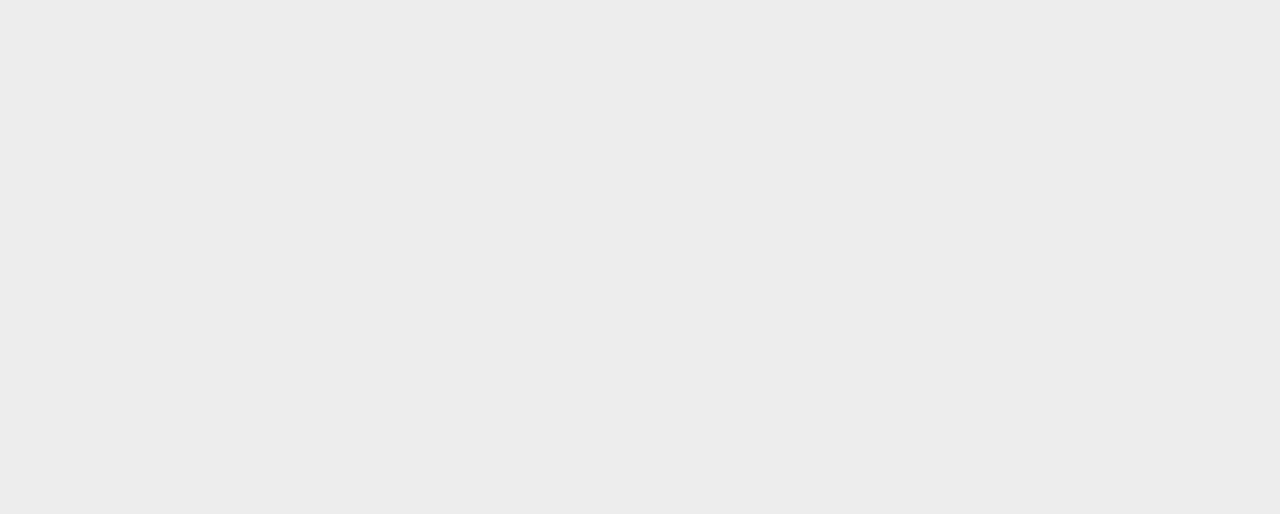
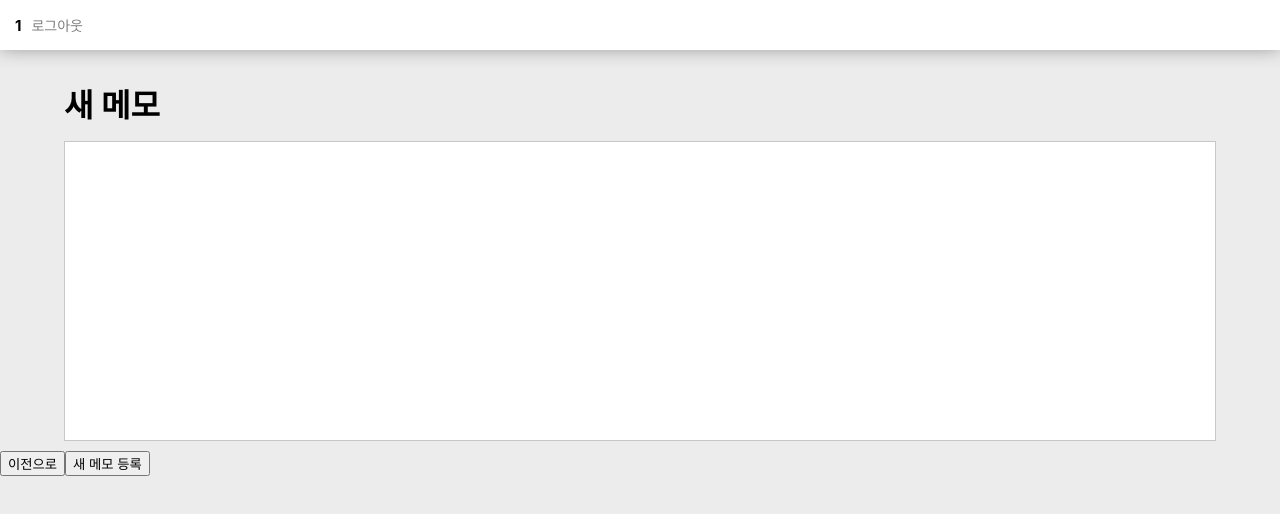
Before and after one commit to harin1124/ts-react-memo-app, a React (Create React App) app: page /createMemo in a window 1280 px wide. Before the commit this address had no page. Shown: the top 514 px of the page. Built offline with nearby package versions, Linux system fonts and the light colour scheme; sample sign-in values are in the browser's storage.

Commit message:
새로운 메모 등록 화면 및 추가 버튼 완료

```diff
--- a/src/App.js
+++ b/src/App.js
@@ -3,6 +3,7 @@ import Index from "./routes/Index";
 import Login from "./routes/Login";
 import Join from "./routes/Join";
 import MemoList from "./routes/MemoList";
+import CreateMemo from "./routes/CreateMemo";
 
 function App() {
   return (
@@ -12,9 +13,9 @@ function App() {
         <Route path="/login" element={<Login/>}/>
         <Route path="/join" element={<Join/>}/>
         <Route path="/memoList" element={<MemoList/>}/>
+        <Route path="/createMemo" element={<CreateMemo/>}/>
       </Routes>
     </BrowserRouter>
   );
 }
-
 export default App;
--- /dev/null
+++ b/src/component/EditorPanel.tsx
@@ -0,0 +1,10 @@
+import styles from "../styleModule/editorPanel.module.css";
+
+function EditorPanel(){
+  return (
+    <>
+      <textarea className={styles.editor}/>
+    </>
+  );
+}
+export default EditorPanel;
--- /dev/null
+++ b/src/component/MemoAddButton.tsx
@@ -0,0 +1,11 @@
+import styles from "../styleModule/memoAddButton.module.css";
+import { Link } from "react-router-dom";
+
+function MemoAddButton(){
+  return (
+    <>
+      <Link to="/createMemo"><button type="button" className={styles.memoAddButton}>메모 작성</button></Link>
+    </>
+  );
+}
+export default MemoAddButton;
--- a/src/component/UserPanel.tsx
+++ b/src/component/UserPanel.tsx
@@ -9,8 +9,8 @@ function UserPanel(){
   if(userInfo.userName !== ""){
     return (
       <div className={styles.userPanel}>
-        <p>{userInfo.userName}</p>
-        <p>로그아웃</p>
+        <p className={styles.userPanelName}>{userInfo.userName}</p>
+        <p className={styles.userPanelLogout}>로그아웃</p>
       </div>
     );
   } else {
--- /dev/null
+++ b/src/routes/CreateMemo.tsx
@@ -0,0 +1,14 @@
+import EditorPanel from "../component/EditorPanel";
+import UserPanel from "../component/UserPanel";
+
+export default function CreateMemo(){
+  return (
+    <div>
+      <UserPanel/>
+      <h1 style={{display:"block", width:"90%", margin:"30px auto 0"}}>새 메모</h1>
+      <EditorPanel/>
+      <button type="button">이전으로</button>
+      <button type="button">새 메모 등록</button>
+    </div>
+  );
+}
--- a/src/routes/MemoList.tsx
+++ b/src/routes/MemoList.tsx
@@ -2,6 +2,7 @@ import { useEffect, useState } from "react";
 import { useNavigate } from "react-router-dom";
 import MemoPanel from "../component/MemoPanel";
 import UserPanel from "../component/UserPanel";
+import MemoAddButton from "../component/MemoAddButton";
 
 export default function MemoList() {
   let navigate = useNavigate();
@@ -33,7 +34,7 @@ export default function MemoList() {
 
   return (
     <div>
-      <UserPanel></UserPanel>
+      <UserPanel/>
       <div>
         {memos.map((memo) =>
           <MemoPanel
@@ -44,6 +45,7 @@ export default function MemoList() {
           />
         )}
       </div>
+      <MemoAddButton/>
     </div>
   );
 }
--- /dev/null
+++ b/src/styleModule/editorPanel.module.css
@@ -0,0 +1,9 @@
+textarea.editor {
+    display:block;
+    width:90%; height:300px;
+    margin:15px auto 10px; padding:10px;
+    background:#FFF; outline:none; border:1px solid #c7c7c7;
+    resize:none;
+    font-size:14px; font-family:sans-serif; letter-spacing:0.1; line-height:1.2;
+    box-sizing:border-box;
+}
--- /dev/null
+++ b/src/styleModule/memoAddButton.module.css
@@ -0,0 +1,13 @@
+.memoAddButton {
+  position:fixed; bottom:15px; right:5%;
+  height:50px;
+  padding:0 20px;
+  border-radius:5px;
+  color:#fff;
+  border:none; background:#ff9800;
+  cursor:pointer;
+  transition:background-color ease 0.2s
+}
+.memoAddButton:hover {
+  background:#c37400
+}
--- a/src/styleModule/userPanel.module.css
+++ b/src/styleModule/userPanel.module.css
@@ -1,6 +1,10 @@
 body {background:rgb(236, 236, 236)}
 .userPanel {
-    width:100%;
-    height:30px;
-    background:orange
+    display:flex; align-items:center;
+    box-sizing:border-box;
+    width:100%; height:50px;
+    padding:0 15px;
+    background:#fff; box-shadow:0px -3px 20px #838383;
 }
+.userPanelName {font-size:15px; font-weight:bold;}
+.userPanelLogout {margin-left:10px; font-size:14px; color:#7f7f7f}
```
Also changed, not shown: src/index.css (line endings or trailing spaces).
